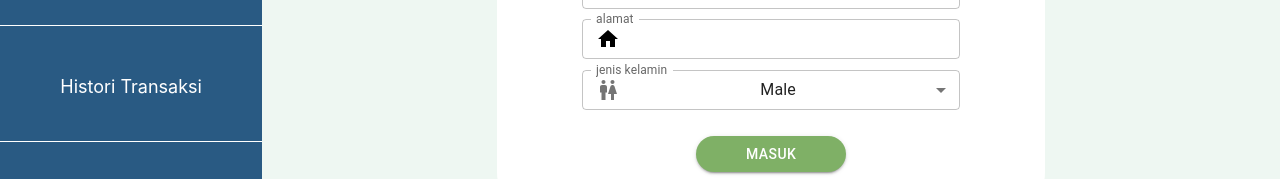
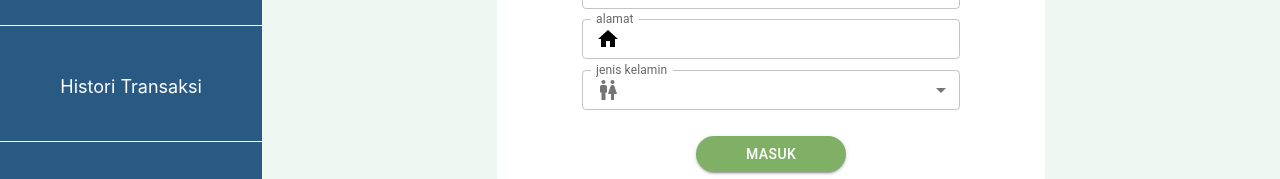
Before and after one commit to cykrya/gigih-waste-bank, a React (Create React App) app: page /register in a window 1280 px wide. Shown: the part 432-611 px from the top of the page. Built offline with nearby package versions, Linux system fonts and the light colour scheme.

Commit message:
slight changes

```diff
--- a/src/pages/register.jsx
+++ b/src/pages/register.jsx
@@ -28,16 +28,16 @@ const theme = createTheme({
 
 const Gender = [
   {
-    value: 'Male',
-    label: 'Male',
+    value: 'Pria',
+    label: 'Pria',
   },
   {
-    value: 'Female',
-    label: 'Female',
+    value: 'Wanita',
+    label: 'Wanita',
   },
   {
-    value: 'Others',
-    label: 'Others',
+    value: 'Lain',
+    label: 'Lain',
   },
 ];
 
```
